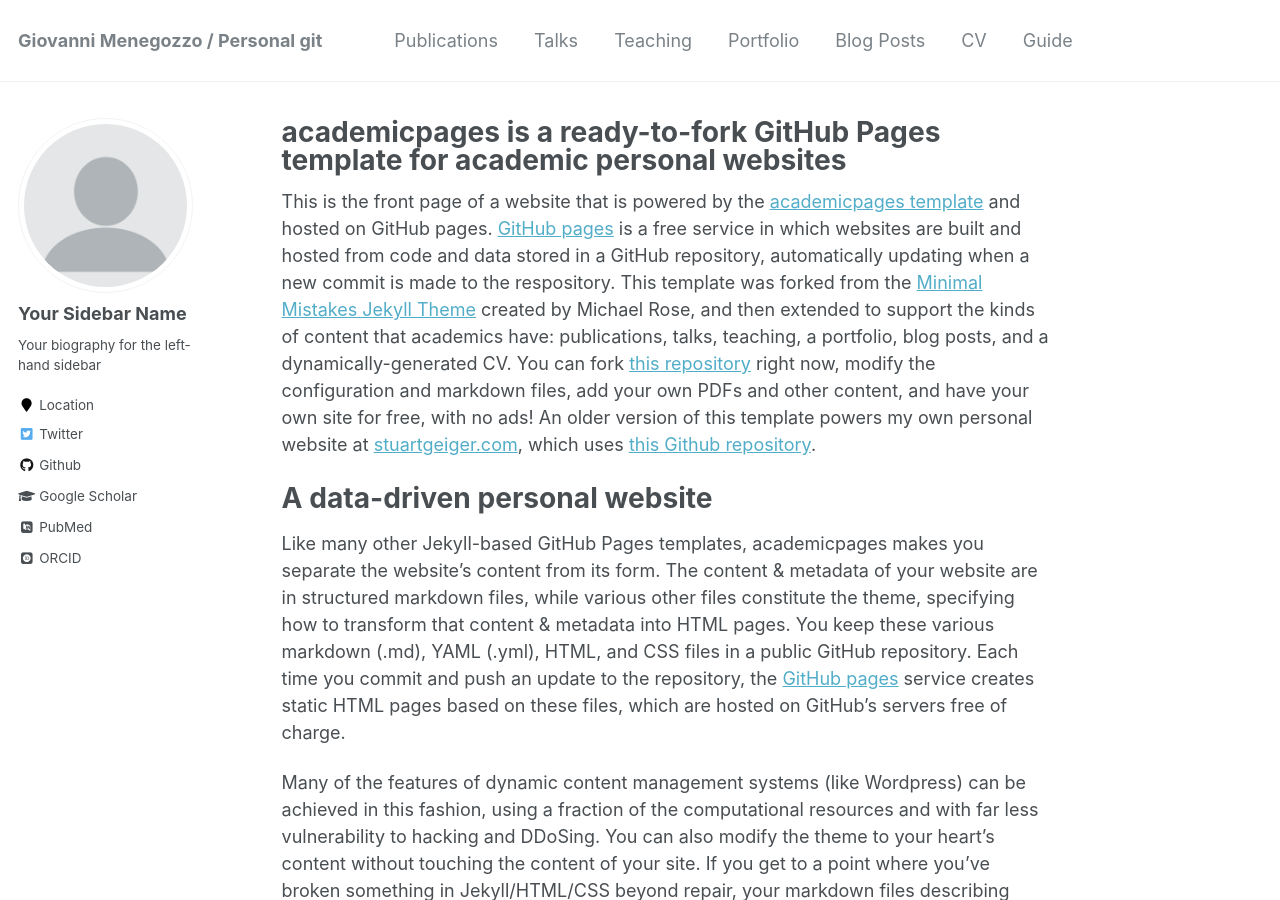
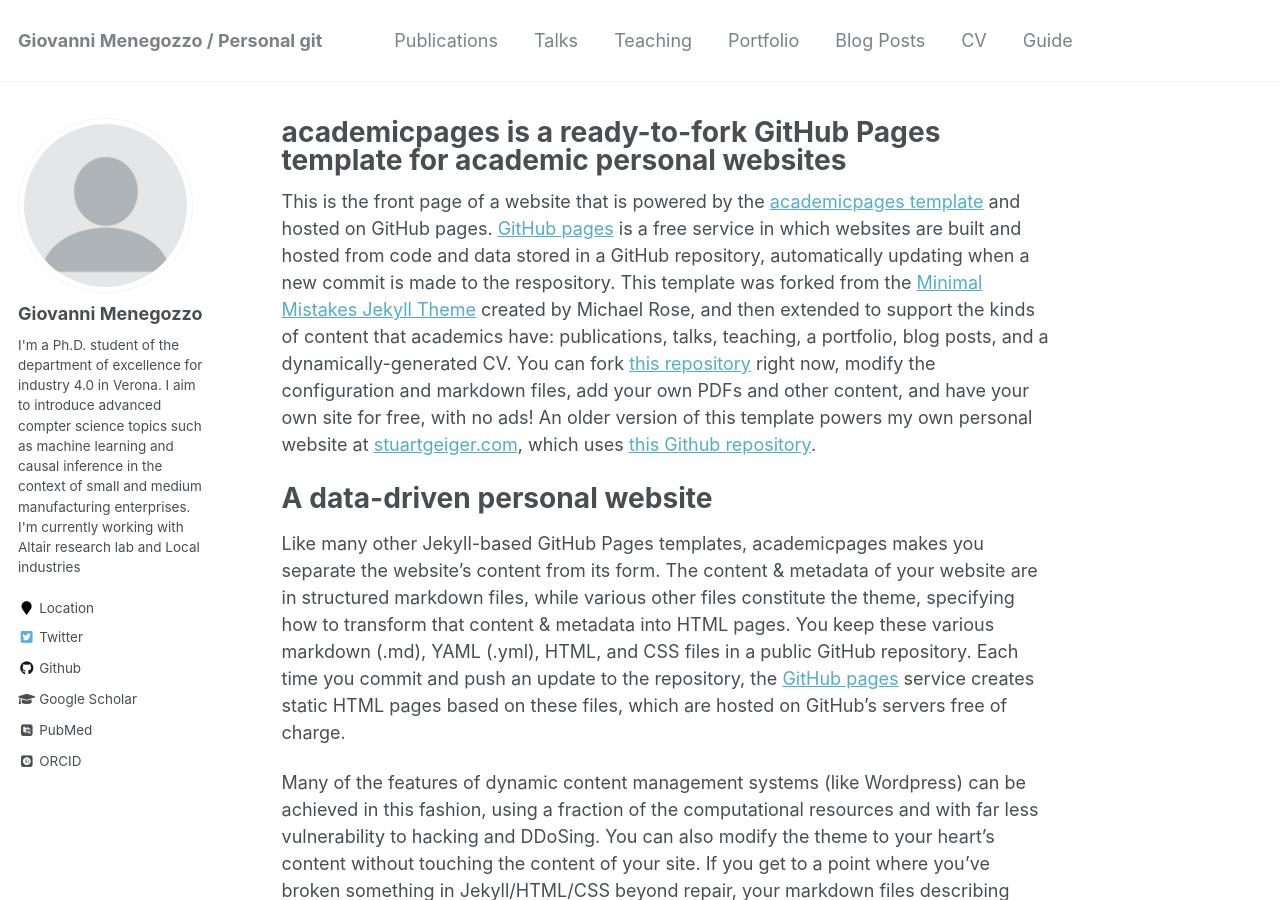
Before and after one commit to giovanniMen/giovannimenegozzosite, a Jekyll site: the page built from _pages/about.md, in a window 1280 px wide and 900 px high. Built offline with Jekyll 4.4.1, drawn with Linux system fonts in a browser that asks for light colours; some web fonts are replaced.

Commit message:
Update _config.yml

```diff
--- a/_config.yml
+++ b/_config.yml
@@ -49,40 +49,13 @@
 atom_feed:
   path                   : # blank (default) uses feed.xml
 
-# SEO Related
-google_site_verification :
-bing_site_verification   :
-alexa_site_verification  :
-yandex_site_verification :
-
-# Social Sharing
-twitter:
-  username               : &twitter
-facebook:
-  username               :
-  app_id                 :
-  publisher              :
-og_image                 :  # Open Graph/Twitter default site image
-# For specifying social profiles
-# - https://developers.google.com/structured-data/customize/social-profiles
-social:
-  type                   : # Person or Organization (defaults to Person)
-  name                   : # If the user or organization name differs from the site's name
-  links: # An array of links to social media profiles
-
-
-# Analytics
-analytics:
-  provider               :  "google-universal" # false (default), "google", "google-universal", "custom"
-  google:
-    tracking_id          :
 
 
 # Site Author
 author:
-  name             : "Your Sidebar Name"
+  name             : "Giovanni Menegozzo"
   avatar           : "profile.png"
-  bio              : "Your biography for the left-hand sidebar"
+  bio              : "I'm a Ph.D. student of the department of excellence for industry 4.0 in Verona. I aim to introduce advanced compter science topics such as machine learning and causal inference in the context of small and medium manufacturing enterprises. I'm currently working with Altair research lab and Local industries "
   location         : "Location"
   employer         :
   pubmed           : "https://www.ncbi.nlm.nih.gov/pubmed/?term=john+snow"
```
